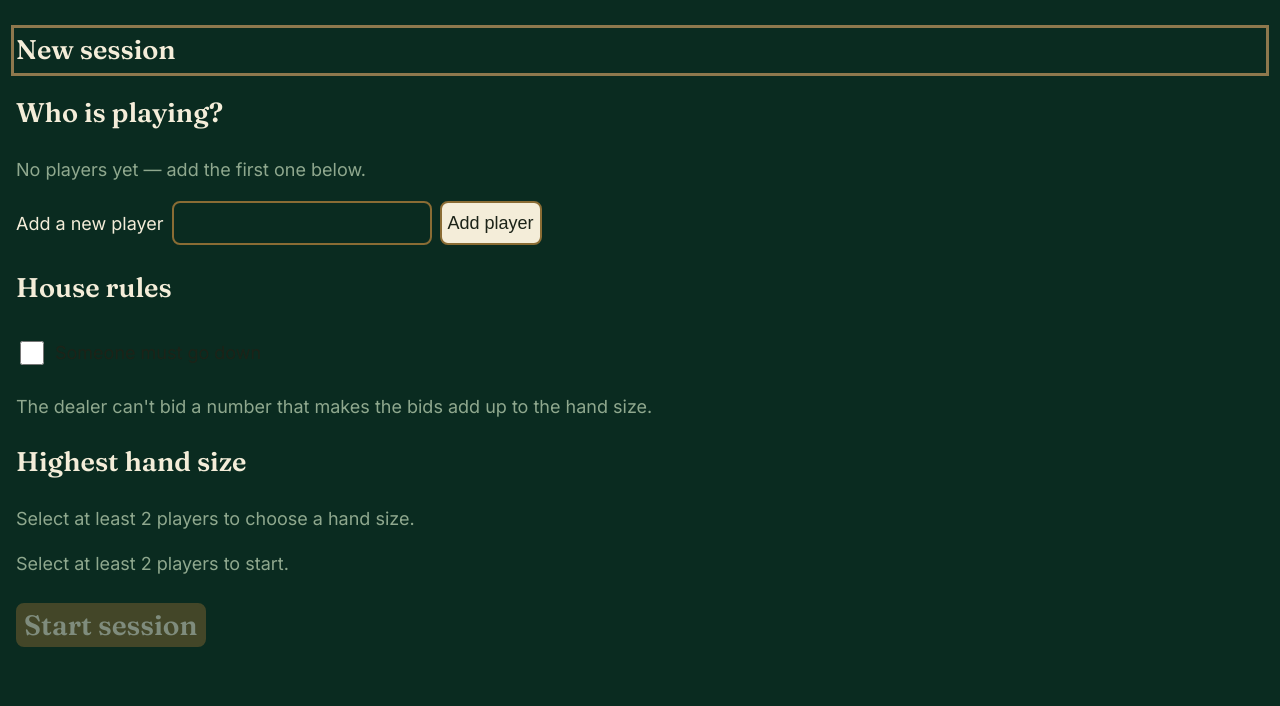
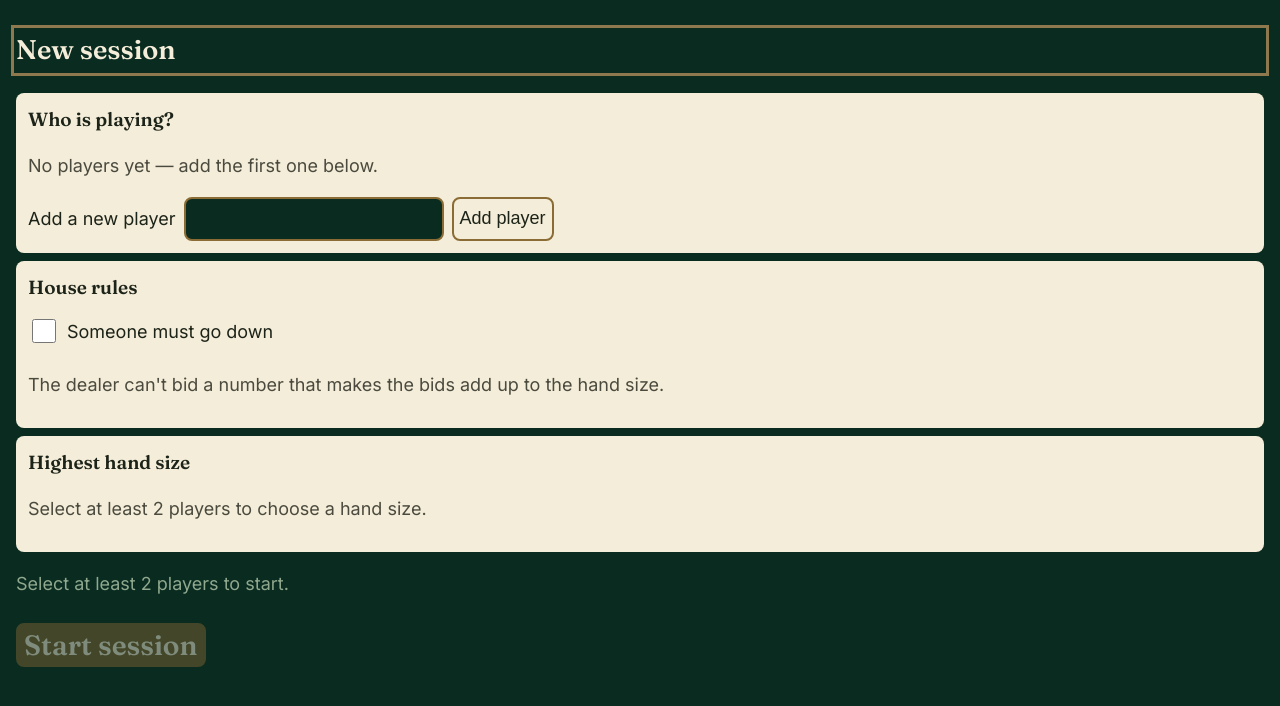
Before and after one commit to RobertBeverton/ContractWhist, a website built with Vite: page index.html in a window 1280 px wide. Built offline with nearby package versions, Linux system fonts and the light colour scheme.

Commit message:
fix: replace fieldset/legend with div+h2+ARIA group on setup screen
setup.js already switched the three grouped sections to <div
role="group" aria-labelledby> + <h2> in an earlier commit (fieldset/
legend's UA-internal legend positioning clips the heading into its
parchment card in real browsers, confirmed via device screenshots; a
transparent-border workaround passed headless verification but still
failed on-device). That commit didn't update setup.css, so its
fieldset/legend selectors matched nothing and the cards silently lost
their parchment background, radius, padding, and Fraunces heading
style.

Rewrite setup.css's fieldset/legend/`fieldset .muted` rules to target
.setup__group / .setup__group h2 / .setup__group .muted instead, and
drop the now-unnecessary transparent border-block-start hack — h2 has
normal box-model behavior, unlike legend, so nothing needs to be
reserved for it to straddle.

Co-Authored-By: Claude Sonnet 5 <noreply@anthropic.com>

```diff
--- a/src/styles/setup.css
+++ b/src/styles/setup.css
@@ -1,20 +1,15 @@
-/* Native <fieldset>/<legend> restyled to look like a parchment card rather
-   than the browser's default notched-border grey box. setup.js is currently
-   the only file that creates <fieldset> elements (grep -rn
-   "createElement('fieldset')" src/) so this stays scoped here rather than
-   moving to base.css; if a future screen adopts fieldsets too, promote it. */
-fieldset {
-  border: none;
-  /* Browsers position <legend> to straddle the fieldset's border, using a
-     negative block-start offset baked into the UA's internal legend layout
-     (not ordinary margin/position — margin-top, float, and
-     position/inset-block-start on legend all measured 0px effect against
-     this, confirmed via headless-browser screenshot diffing). With the
-     border removed above, that offset lands the legend flush with the
-     padding edge, clipping it into the parchment card instead of sitting
-     above it. A transparent top border reinstates the space the legend
-     expects to straddle, without drawing a visible line. */
-  border-block-start: calc(var(--space) * 1.5) solid transparent;
+/* Setup screen's three grouped sections ("Who is playing?", "House rules",
+   "Starting hand size") are styled as parchment cards. These used to be
+   native <fieldset>/<legend>, but browsers position <legend> to straddle
+   the fieldset's border using a negative block-start offset baked into the
+   UA's internal legend layout — not ordinary margin/position (margin-top,
+   float, and position/inset-block-start on legend all measured 0px effect
+   against this, confirmed via headless-browser screenshot diffing, and a
+   transparent-border workaround that passed headless verification still
+   clipped the legend into the card in real-browser screenshots). setup.js
+   now renders these as <div role="group" aria-labelledby="..."> with an
+   <h2> heading instead, which has completely normal box-model behavior. */
+.setup__group {
   background: var(--surface);
   border-radius: var(--radius);
   padding: calc(var(--space) * 1.5);
@@ -22,31 +17,31 @@ fieldset {
   color: var(--text);
 }
 
-legend {
+.setup__group h2 {
   font-family: 'Fraunces', Georgia, serif;
   font-size: 1.1875rem;
   font-weight: 600;
   color: var(--text);
   padding: 0;
-  margin-bottom: var(--space);
+  margin: 0 0 var(--space) 0;
 }
 
 /* Forward-risk fix (flagged in Task 4's code review, see the plan's
    blockquote after Task 4's .muted step): base.css's shared `.muted` rule
    sets `color: var(--text-muted-on-bg)` (sage, ~2.2:1 on parchment) because
    every .muted usage sat on raw felt when that rule was written. Now that
-   fieldsets above render as parchment cards, four of setup.js's five .muted
+   the groups above render as parchment cards, four of setup.js's five .muted
    paragraphs (`empty`, `ruleHint`, and both `hint` variants — all appended
-   as fieldset children) are swept onto --surface and need --text-muted
+   as .setup__group children) are swept onto --surface and need --text-muted
    (ink-soft, verified 7.68:1 on parchment) instead. This descendant
-   selector (specificity 0,1,1 — one type selector, one class) beats the
-   ancestor rule `.muted` alone (0,1,0) regardless of stylesheet order, so
-   it reliably overrides base.css's default here. `why` ("Select at least
+   selector (specificity 0,1,1 — one class, one class) beats the ancestor
+   rule `.muted` alone (0,1,0) regardless of stylesheet order, so it
+   reliably overrides base.css's default here. `why` ("Select at least
    2 players to start.") is appended directly to `screen`, outside any
-   fieldset, so it correctly keeps inheriting the page-level
+   .setup__group, so it correctly keeps inheriting the page-level
    --text-muted-on-bg from base.css's .muted rule and is NOT touched by
    this override. */
-fieldset .muted {
+.setup__group .muted {
   color: var(--text-muted);
 }
 
```
